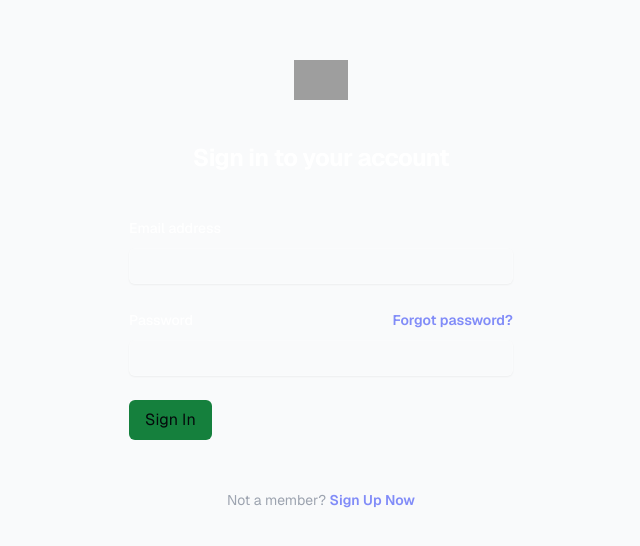
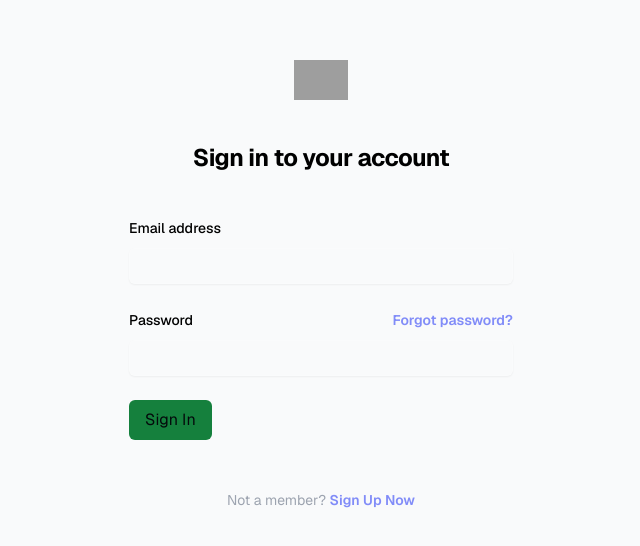
Before and after one commit to ronanpdh/avy-v2, a Next.js app: page /login in a window 1280 px wide. Shown: the part 114-660 px from the top of the page, without its empty margins (319-959 px from the left). Built offline with nearby package versions, Linux system fonts and the light colour scheme; grey boxes are pictures that could not be loaded.

Commit message:
update login text colors

```diff
--- a/app/login/page.tsx
+++ b/app/login/page.tsx
@@ -41,7 +41,7 @@ export default function Login({
             width={1000}
             height={1000}
           />
-          <h2 className="mt-10 text-center text-2xl font-bold leading-9 tracking-tight text-white">
+          <h2 className="mt-10 text-center text-2xl font-bold leading-9 tracking-tight dark:text-white text-black">
             Sign in to your account
           </h2>
         </div>
@@ -49,7 +49,7 @@ export default function Login({
         <div className="mt-10 sm:mx-auto sm:w-full sm:max-w-sm">
           <form className="space-y-6" action="#" method="POST">
             <div>
-              <label htmlFor="email" className="block text-sm font-medium leading-6 text-white">
+              <label htmlFor="email" className="block text-sm font-medium leading-6 dark:text-white text-black">
                 Email address
               </label>
               <div className="mt-2">
@@ -59,14 +59,14 @@ export default function Login({
                   type="email"
                   autoComplete="email"
                   required
-                  className="block w-full rounded-md border-0 bg-white/5 py-1.5 text-white shadow-sm ring-1 ring-inset ring-white/10 focus:ring-2 focus:ring-inset focus:ring-indigo-500 sm:text-sm sm:leading-6"
+                  className="block w-full rounded-md border-0 bg-white/5 py-1.5 dark:text-white text-black shadow-sm ring-1 ring-inset ring-white/10 focus:ring-2 focus:ring-inset focus:ring-indigo-500 sm:text-sm sm:leading-6"
                 />
               </div>
             </div>
 
             <div>
               <div className="flex items-center justify-between">
-                <label htmlFor="password" className="block text-sm font-medium leading-6 text-white">
+                <label htmlFor="password" className="block text-sm font-medium leading-6 dark:text-white text-black">
                   Password
                 </label>
                 <div className="text-sm">
@@ -82,7 +82,7 @@ export default function Login({
                   type="password"
                   autoComplete="current-password"
                   required
-                  className="block w-full rounded-md border-0 bg-white/5 py-1.5 text-white shadow-sm ring-1 ring-inset ring-white/10 focus:ring-2 focus:ring-inset focus:ring-indigo-500 sm:text-sm sm:leading-6"
+                  className="block w-full rounded-md border-0 bg-white/5 py-1.5 dark:text-white text-black shadow-sm ring-1 ring-inset ring-white/10 focus:ring-2 focus:ring-inset focus:ring-indigo-500 sm:text-sm sm:leading-6"
                 />
               </div>
             </div>
```
